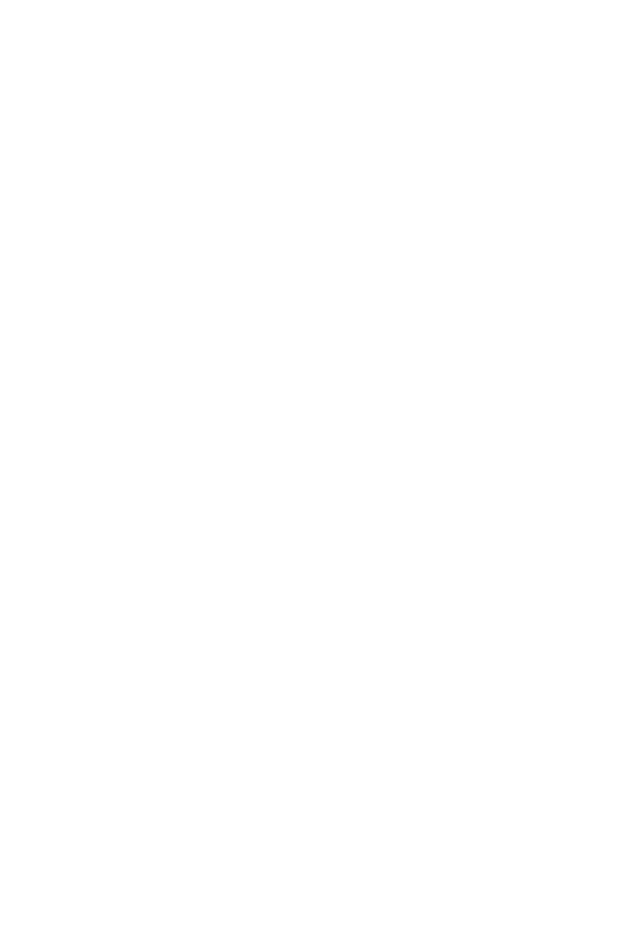
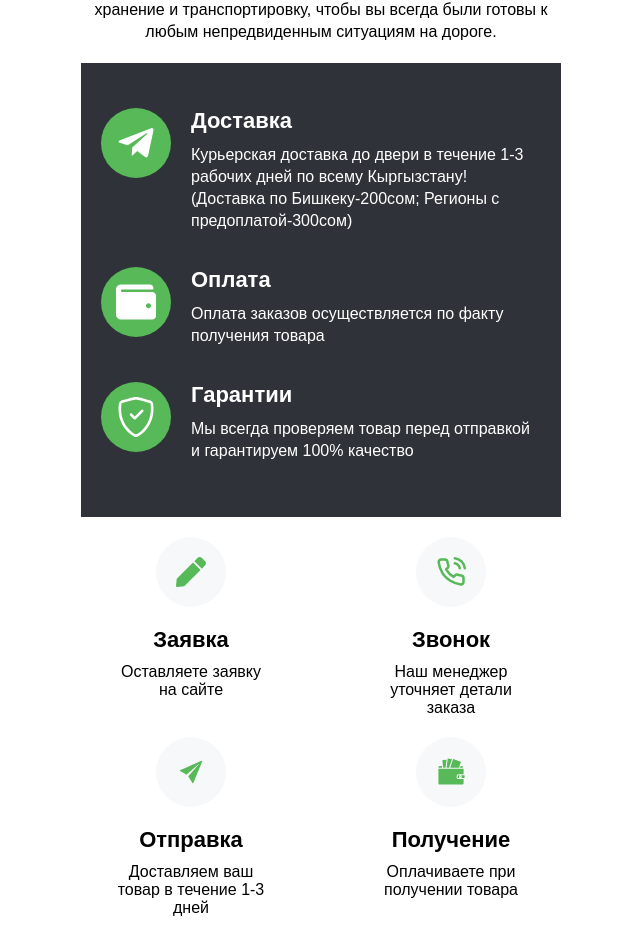
Before and after one commit to adiletzainidinov/Port, a React (Vite) app: page / in a window 1280 px wide. Shown: the part 5394-6346 px from the top of the page, without its empty margins (319-959 px from the left). Before the commit the page ends 5229 px from the top, so only its background shows below. Built offline with nearby package versions, Linux system fonts and the light colour scheme.

Commit message:
added Delivery

```diff
--- a/src/App.jsx
+++ b/src/App.jsx
@@ -6,6 +6,8 @@
 import Power from './components/power/Power';
 import Equipment from './components/equipment/Equipment';
 import Support from './components/support/Support';
+import Delivery from './components/delivery/Delivery';
+import DeliveryBottom from './components/delivery/DeliveryBottom';
 
 const App = () => {
   return (
@@ -18,6 +20,8 @@
       <Manufacturing />
       <Support />
       <Equipment />
+      <Delivery/>
+      <DeliveryBottom/>
     </>
   );
 };
--- /dev/null
+++ b/src/components/delivery/Delivery.jsx
@@ -0,0 +1,101 @@
+import { styled } from '@mui/material';
+import { FaTelegramPlane } from 'react-icons/fa';
+import { FaWallet } from 'react-icons/fa';
+import { BsShieldCheck } from 'react-icons/bs';
+
+const DeliveryData = [
+  {
+    id: 1,
+    icon: <FaTelegramPlane fontSize="40px" />,
+    title: 'Доставка',
+    subTitle: `Курьерская доставка до двери в течение 1-3 рабочих дней по всему
+                Кыргызстану! (Доставка по Бишкеку-200сом; Регионы с
+                предоплатой-300сом)`,
+  },
+  {
+    id: 2,
+    icon: <FaWallet fontSize="40px" />,
+    title: 'Оплата',
+    subTitle: `Оплата заказов осуществляется по факту получения товара`,
+  },
+  {
+    id: 3,
+    icon: <BsShieldCheck fontSize="40px" />,
+    title: 'Гарантии',
+    subTitle: `Мы всегда проверяем товар перед отправкой и гарантируем 100% качество`,
+  },
+];
+
+const Delivery = () => {
+  return (
+    <>
+      <Container>
+        <StyledBox>
+          <div>
+            {DeliveryData.map((item) => (
+              <DeliveryPapa key={item.id}>
+                <DeliveryIcon>{item.icon}</DeliveryIcon>
+                <DeliveryText>
+                  <h2>{item.title}</h2>
+                  <p>{item.subTitle}</p>
+                </DeliveryText>
+              </DeliveryPapa>
+            ))}
+          </div>
+        </StyledBox>
+      </Container>
+    </>
+  );
+};
+
+export default Delivery;
+
+export const Container = styled('div')(() => ({
+  width: '100%',
+  display: 'flex',
+  justifyContent: 'center',
+}));
+
+export const StyledBox = styled('div')(() => ({
+  width: '100%',
+  maxWidth: '480px',
+  display: 'flex',
+  flexDirection: 'column',
+  marginTop: 250,
+  backgroundColor: '#2f3339',
+  height: '100%',
+  minHeight: 200,
+  color: 'white',
+  padding: 20,
+  paddingTop: 45,
+}));
+
+export const DeliveryPapa = styled('div')(() => ({
+  display: 'flex',
+  justifyContent: 'space-between',
+  marginBottom: 35,
+}));
+
+export const DeliveryIcon = styled('div')(() => ({
+  backgroundColor: '#57b957',
+  display: 'flex',
+  justifyContent: 'center',
+  alignItems: 'center',
+  borderRadius: '100%',
+  width: '100%',
+  maxWidth: 70,
+  height: '100%',
+  minHeight: 70,
+  marginRight: '20px',
+}));
+
+export const DeliveryText = styled('div')(() => ({
+  h2: {
+    fontSize: 22,
+    fontWeight: 'bold',
+    marginBottom: 10,
+  },
+  p: {
+    lineHeight: '22px',
+  },
+}));
--- /dev/null
+++ b/src/components/delivery/DeliveryBottom.jsx
@@ -0,0 +1,117 @@
+import { styled } from '@mui/material';
+import { FaPen } from 'react-icons/fa';
+import { FiPhoneCall } from 'react-icons/fi';
+import { IoIosSend } from 'react-icons/io';
+import { GiWallet } from 'react-icons/gi';
+
+const BottomData = [
+  {
+    id: 1,
+    icon: <FaPen fontSize="30px" color="#57b957" />,
+    title: 'Заявка',
+    subTitle: 'Оставляете заявку на сайте',
+  },
+  {
+    id: 2,
+    icon: <FiPhoneCall fontSize="30px" color="#57b957" />,
+    title: 'Звонок',
+    subTitle: 'Наш менеджер уточняет детали заказа',
+  },
+  {
+    id: 3,
+    icon: <IoIosSend fontSize="30px" color="#57b957" />,
+    title: 'Отправка',
+    subTitle: 'Доставляем ваш товар в течение 1-3 дней',
+  },
+  {
+    id: 4,
+    icon: <GiWallet fontSize="30px" color="#57b957" />,
+    title: 'Получение',
+    subTitle: 'Оплачиваете при получении товара',
+  },
+];
+
+const DeliveryBottom = () => {
+  return (
+    <>
+      <Container>
+        <StyledBox>
+          <DeleveryBottomPapa>
+            {BottomData.map((item) => (
+              <ItemBottom key={item.id}>
+                <IconDiv>{item.icon}</IconDiv>
+                <TextDiv>
+                  <h2>{item.title}</h2>
+                  <p>{item.subTitle}</p>
+                </TextDiv>
+              </ItemBottom>
+            ))}
+          </DeleveryBottomPapa>
+        </StyledBox>
+      </Container>
+    </>
+  );
+};
+
+export default DeliveryBottom;
+
+export const Container = styled('div')(() => ({
+  width: '100%',
+  display: 'flex',
+  justifyContent: 'center',
+}));
+
+export const StyledBox = styled('div')(() => ({
+  width: '100%',
+  maxWidth: '480px',
+  display: 'flex',
+  flexDirection: 'column',
+  backgroundColor: 'white',
+  height: '100%',
+  minHeight: 200,
+  padding: 20,
+}));
+
+export const DeleveryBottomPapa = styled('div')(() => ({
+  display: 'flex',
+  justifyContent: 'space-between',
+  flexWrap: 'wrap',
+  '@media(max-width: 400px)': {
+    justifyContent: 'center',
+  },
+}));
+export const ItemBottom = styled('div')(() => ({
+  width: '100%',
+  maxWidth: 180,
+  height: '100%',
+  minHeight: 150,
+  display: 'flex',
+  justifyContent: 'center',
+  alignItems: 'center',
+  flexDirection: 'column',
+  marginBottom: 20,
+}));
+export const IconDiv = styled('div')(() => ({
+  width: '100%',
+  maxWidth: 70,
+  height: '100%',
+  minHeight: 70,
+  backgroundColor: '#f7f8f9',
+  display: 'flex',
+  justifyContent: 'center',
+  alignItems: 'center',
+  borderRadius: '100%',
+}));
+export const TextDiv = styled('div')(() => ({
+  h2: {
+    fontSize: 22,
+    fontWeight: 'bold',
+    margin: '20px 0 10px',
+    textAlign: 'center',
+  },
+  p: {
+    width: '100%',
+    maxWidth: 150,
+    textAlign: 'center',
+  },
+}));
--- a/src/components/equipment/Equipment.jsx
+++ b/src/components/equipment/Equipment.jsx
@@ -50,6 +50,15 @@
             <p>Само устройство</p>
             <img src={ImgCnopka} style={{ height: 400 }} alt="" />
           </SamTehnich>
+          <p className="bottomText">
+            Этот многофункциональный набор включает все необходимые элементы для
+            быстрого запуска автомобиля в случае разряженного аккумулятора.
+            Устройство с емкостью 39800 мАч, пусковые зажимы, USB-кабель и
+            адаптеры обеспечивают удобство и универсальность использования. Все
+            компоненты аккуратно упакованы в прочную коробку, которая защищает
+            устройство и аксессуары, облегчая хранение и транспортировку, чтобы
+            вы всегда были готовы к любым непредвиденным ситуациям на дороге.
+          </p>
         </StyledBox>
       </Container>
     </>
@@ -77,6 +86,12 @@
   '@media(max-width: 410px)': {
     height: '1410px',
     marginTop: 520,
+  },
+  '& .bottomText': {
+    textAlign: 'center',
+    margin: '-80px auto 0px',
+    padding: '0 10px',
+    lineHeight: '22px',
   },
 }));
 
```
